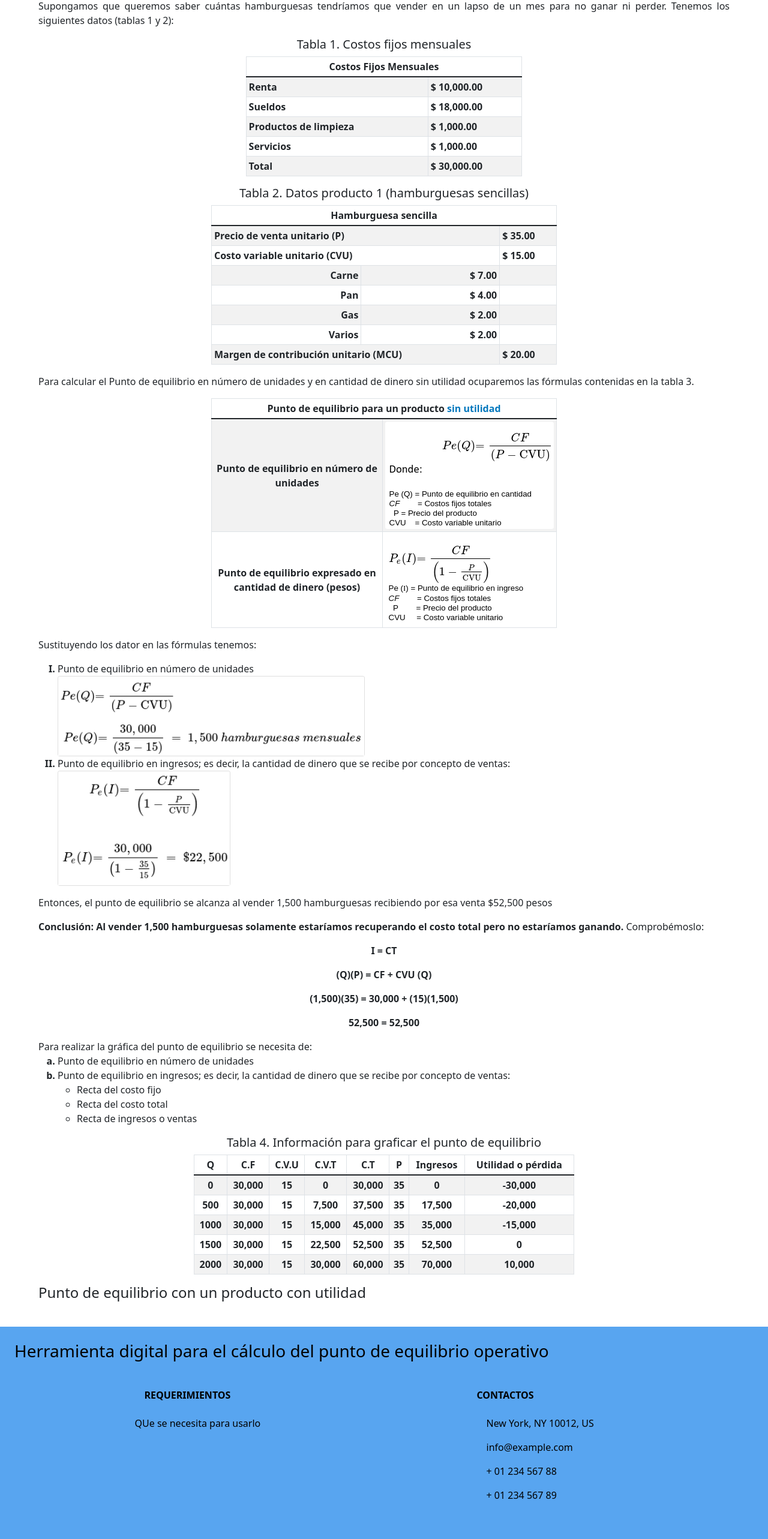
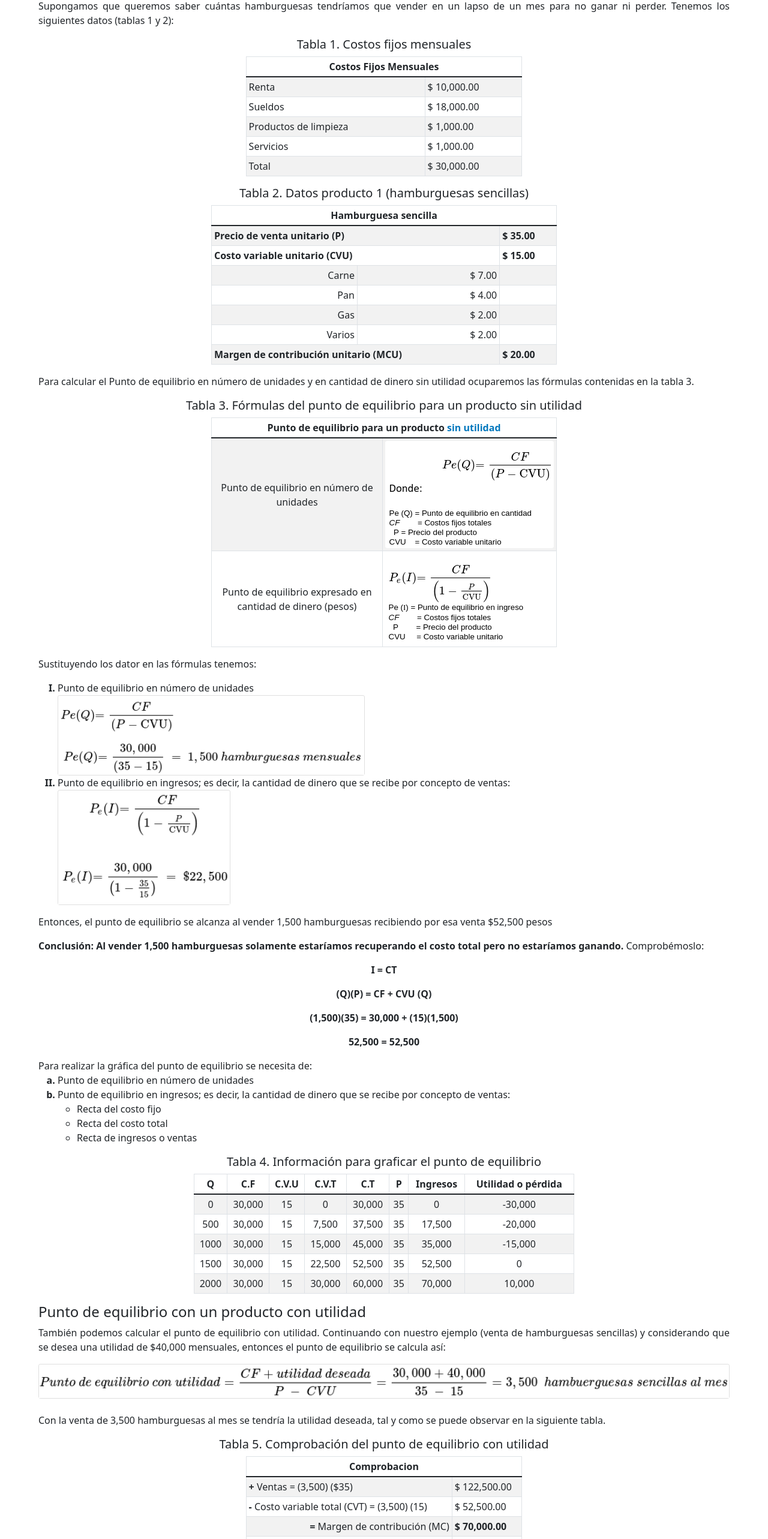
Before and after one commit to alfatlaloc/Simuladores, a React (Create React App) app: page /teoriaPuntoEq-1-1 in a window 1280 px wide. Shown: the part 234-2800 px from the top of the page at 60% size. Built offline with nearby package versions, Linux system fonts and the light colour scheme.

Commit message:
añadiendo parte de la teoria

```diff
--- a/src/Components/HomeFiles/indicePuntoEquilibrio/1PuntoDeEquilibrioOperacional.tsx
+++ b/src/Components/HomeFiles/indicePuntoEquilibrio/1PuntoDeEquilibrioOperacional.tsx
@@ -31,12 +31,12 @@ const PuntoEquilibrioOperacional = () => {
                     <li><a onClick={() => {history.push("/glosario#CV");}}>
                         Costos y gastos variables (CV)
                     </a></li>
-                    <li><a href="glosario#CVU">Costo variable unitario (CVU)</a></li>
-                    <li><a href="glosario#CVT">Costo variable total (CVT)</a></li>
-                    <li><a href="glosario#CF">Costos y gastos fijos (CF)</a></li>
-                    <li><a href="glosario#CT">Costo total (CT) </a></li>
-                    <li><a href="glosario#IngresoVentas">Ingreso o ventas</a></li>
-                    <li><a href="glosario#MCU">Margen de contribución unitario (MCU) o contribución marginal unitaria (CMU) </a></li>
+                    <li><a onClick={() => {history.push("/glosario#CVU");}}>Costo variable unitario (CVU)</a></li>
+                    <li><a onClick={() => {history.push("/glosario#CVT");}}>Costo variable total (CVT)</a></li>
+                    <li><a onClick={() => {history.push("/glosario#CF");}}>Costos y gastos fijos (CF)</a></li>
+                    <li><a onClick={() => {history.push("/glosario#CT");}}>Costo total (CT) </a></li>
+                    <li><a onClick={() => {history.push("/glosario#IngresoVentas");}}>Ingreso o ventas</a></li>
+                    <li><a onClick={() => {history.push("/glosario#MCU");}}>Margen de contribución unitario (MCU) o contribución marginal unitaria (CMU) </a></li>
                 </ul>
             </div>
         </section>
--- a/src/Components/HomeFiles/indicePuntoEquilibrio/1PuntoDeEquilibrioOperacional1Prod.tsx
+++ b/src/Components/HomeFiles/indicePuntoEquilibrio/1PuntoDeEquilibrioOperacional1Prod.tsx
@@ -6,6 +6,7 @@ import { Table, Card } from "react-bootstrap";
 import Image from 'react-bootstrap/Image'
 import puntoA from "../../../img/puntoA.png";
 import puntoB from "../../../img/puntoB.png";
+import formula3 from "../../../img/teoria1-2.png";
 
 const PuntoEquilibrioOperacional1Producto = () => {
     const history = useHistory();
@@ -13,7 +14,8 @@ const PuntoEquilibrioOperacional1Producto = () => {
         <section className="textosEncuadre">
             <h1 id="indice1">Modelo matemático del punto de equilibrio con un producto</h1>
             <div>
-                <p>Hay empresas que solo venden un tipo de artículo o prestan un servicio en particular, en tal caso podemos calcular el punto de equilibrio sin utilidad y con utilidad.</p>
+                <p>Hay empresas que solo venden un tipo de artículo o prestan un servicio en particular, en tal caso
+                    podemos calcular el punto de equilibrio sin utilidad y con utilidad.</p>
                 <h4 id="subindice1">Punto de equilibrio con un producto sin utilidad</h4>
                 <div>
                     <p>Supongamos que queremos saber cuántas hamburguesas tendríamos que vender en un lapso de un mes para no ganar ni perder. Tenemos los siguientes datos (tablas 1 y 2): </p>
@@ -22,6 +24,7 @@ const PuntoEquilibrioOperacional1Producto = () => {
                     <h5>Tabla 2. Datos producto 1 (hamburguesas sencillas) </h5>
                     <Tabla2 />
                     <p>Para calcular el Punto de equilibrio en número de unidades y en cantidad de dinero sin utilidad ocuparemos las fórmulas contenidas en la tabla 3.</p>
+                    <h5>Tabla 3. Fórmulas del punto de equilibrio para un producto sin utilidad </h5>
                     <Tabla3 />
                     <p>Sustituyendo los dator en las fórmulas tenemos:</p>
                     <ol type="I">
@@ -68,7 +71,19 @@ const PuntoEquilibrioOperacional1Producto = () => {
 
                 <h4 id="subindice2">Punto de equilibrio con un producto con utilidad</h4>
                 <div>
-                    <p></p>
+                    <p>También podemos calcular el punto de equilibrio con utilidad. Continuando con
+                        nuestro ejemplo (venta de hamburguesas sencillas) y considerando que se desea una
+                        utilidad de $40,000 mensuales, entonces el punto de equilibrio se calcula así: </p>
+                    <Card style={{ width: '72rem', margin: 'auto' }}>
+                        <Card.Img variant="top" src={formula3} />
+                    </Card>
+                    <br/>
+                    <p>Con la venta de 3,500 hamburguesas al mes se tendría la utilidad deseada, tal y como
+                        se puede observar en la siguiente tabla.</p>
+                    <h5>Tabla 5. Comprobación del punto de equilibrio con utilidad</h5>
+                    <Tabla5 />
+                    <p>Lo que significa que al vender 3,500 hamburguesas al mes se estaría recuperando el costo total y
+                        quedaría la utilidad deseada que es de $40,000.</p>
                 </div>
             </div>
         </section>
@@ -85,24 +100,24 @@ const Tabla1 = () => {
             </thead>
             <tbody>
             <tr>
-                <th>Renta</th>
-                <th>$ 10,000.00</th>
+                <td>Renta</td>
+                <td>$ 10,000.00</td>
             </tr>
             <tr>
-                <th>Sueldos</th>
-                <th>$ 18,000.00</th>
+                <td>Sueldos</td>
+                <td>$ 18,000.00</td>
             </tr>
             <tr>
-                <th>Productos de limpieza</th>
-                <th>$ 1,000.00</th>
+                <td>Productos de limpieza</td>
+                <td>$ 1,000.00</td>
             </tr>
             <tr>
-                <th>Servicios</th>
-                <th>$ 1,000.00</th>
+                <td>Servicios</td>
+                <td>$ 1,000.00</td>
             </tr>
             <tr>
-                <th>Total</th>
-                <th>$ 30,000.00</th>
+                <td>Total</td>
+                <td>$ 30,000.00</td>
             </tr>
             </tbody>
         </Table>
@@ -127,24 +142,24 @@ const Tabla2 = () => {
                 <th>$ 15.00</th>
             </tr>
             <tr className="alinearDerecha">
-                <th>Carne</th>
-                <th>$ 7.00</th>
-                <th></th>
+                <td>Carne</td>
+                <td>$ 7.00</td>
+                <td></td>
             </tr>
             <tr className="alinearDerecha">
-                <th >Pan</th>
-                <th>$ 4.00</th>
-                <th></th>
+                <td >Pan</td>
+                <td>$ 4.00</td>
+                <td></td>
             </tr>
             <tr className="alinearDerecha">
-                <th>Gas</th>
-                <th>$ 2.00</th>
-                <th></th>
+                <td>Gas</td>
+                <td>$ 2.00</td>
+                <td></td>
             </tr>
             <tr className="alinearDerecha">
-                <th>Varios</th>
-                <th>$ 2.00</th>
-                <th></th>
+                <td>Varios</td>
+                <td>$ 2.00</td>
+                <td></td>
             </tr>
             <tr>
                 <th colSpan={2}>Margen de contribución unitario (MCU) </th>
@@ -165,12 +180,12 @@ const Tabla3 = () => {
             </thead>
             <tbody>
             <tr>
-                <th className="alinearCentro">Punto de equilibrio en número de unidades </th>
-                <th><Image src={formula1} rounded style={{ margin: 'auto'}}/></th>
+                <td className="alinearCentro">Punto de equilibrio en número de unidades </td>
+                <td><Image src={formula1} rounded style={{ margin: 'auto'}}/></td>
             </tr>
             <tr>
-                <th className="alinearCentro">Punto de equilibrio expresado en cantidad de dinero (pesos) </th>
-                <th><Image src={formula2} rounded style={{ margin: 'auto'}}/></th>
+                <td className="alinearCentro">Punto de equilibrio expresado en cantidad de dinero (pesos) </td>
+                <td><Image src={formula2} rounded style={{ margin: 'auto'}}/></td>
             </tr>
             </tbody>
         </Table>
@@ -194,54 +209,54 @@ const Tabla4 = () => {
             </thead>
             <tbody>
               <tr>
-                <th>0</th>
-                <th>30,000</th>
-                <th>15</th>
-                <th>0</th>
-                <th>30,000</th>
-                <th>35</th>
-                <th>0</th>
-                <th>-30,000</th>
+                <td>0</td>
+                <td>30,000</td>
+                <td>15</td>
+                <td>0</td>
+                <td>30,000</td>
+                <td>35</td>
+                <td>0</td>
+                <td>-30,000</td>
               </tr>
               <tr>
-                  <th>500</th>
-                  <th>30,000</th>
-                  <th>15</th>
-                  <th>7,500</th>
-                  <th>37,500</th>
-                  <th>35</th>
-                  <th>17,500</th>
-                  <th>-20,000</th>
+                  <td>500</td>
+                  <td>30,000</td>
+                  <td>15</td>
+                  <td>7,500</td>
+                  <td>37,500</td>
+                  <td>35</td>
+                  <td>17,500</td>
+                  <td>-20,000</td>
               </tr>
               <tr>
-                  <th>1000</th>
-                  <th>30,000</th>
-                  <th>15</th>
-                  <th>15,000</th>
-                  <th>45,000</th>
-                  <th>35</th>
-                  <th>35,000</th>
-                  <th>-15,000</th>
+                  <td>1000</td>
+                  <td>30,000</td>
+                  <td>15</td>
+                  <td>15,000</td>
+                  <td>45,000</td>
+                  <td>35</td>
+                  <td>35,000</td>
+                  <td>-15,000</td>
               </tr>
               <tr>
-                  <th>1500</th>
-                  <th>30,000</th>
-                  <th>15</th>
-                  <th>22,500</th>
-                  <th>52,500</th>
-                  <th>35</th>
-                  <th>52,500</th>
-                  <th>0</th>
+                  <td>1500</td>
+                  <td>30,000</td>
+                  <td>15</td>
+                  <td>22,500</td>
+                  <td>52,500</td>
+                  <td>35</td>
+                  <td>52,500</td>
+                  <td>0</td>
               </tr>
               <tr>
-                  <th>2000</th>
-                  <th>30,000</th>
-                  <th>15</th>
-                  <th>30,000</th>
-                  <th>60,000</th>
-                  <th>35</th>
-                  <th>70,000</th>
-                  <th>10,000</th>
+                  <td>2000</td>
+                  <td>30,000</td>
+                  <td>15</td>
+                  <td>30,000</td>
+                  <td>60,000</td>
+                  <td>35</td>
+                  <td>70,000</td>
+                  <td>10,000</td>
               </tr>
 
             </tbody>
@@ -249,4 +264,38 @@ const Tabla4 = () => {
     );
 };
 
+const Tabla5 = () => {
+    return (
+        <Table striped bordered hover size="sm" className="tabla1">
+            <thead>
+            <tr>
+                <th colSpan={2}>Comprobacion</th>
+            </tr>
+            </thead>
+            <tbody>
+            <tr>
+                <td><b>+</b> Ventas = (3,500) ($35)</td>
+                <td>$ 122,500.00</td>
+            </tr>
+            <tr>
+                <td><b>-</b> Costo variable total  (CVT) = (3,500) (15)</td>
+                <td>$ 52,500.00</td>
+            </tr>
+            <tr>
+                <td className="alinearDerecha"><b>=</b> Margen de contribución (MC)</td>
+                <th>$ 70,000.00</th>
+            </tr>
+            <tr>
+                <td><b>-</b> Costos fijos (CF)</td>
+                <td>$ 30,000.00</td>
+            </tr>
+            <tr>
+                <td className="alinearDerecha"><b>=</b> Utilidad</td>
+                <th>$ 40,000.00</th>
+            </tr>
+            </tbody>
+        </Table>
+    );
+};
+
 export default PuntoEquilibrioOperacional1Producto;
--- a/src/Components/HomeFiles/indicePuntoEquilibrio/1PuntoDeEquilibrioOperacionalMultProd.tsx
+++ b/src/Components/HomeFiles/indicePuntoEquilibrio/1PuntoDeEquilibrioOperacionalMultProd.tsx
@@ -1,4 +1,5 @@
 import { useHistory } from "react-router";
+import { Table, Card } from "react-bootstrap";
 import "../../../Styles/Teoria.sass";
 
 const PuntoEquilibrioOperacionalMultiplesProductos = () => {
@@ -6,9 +7,57 @@ const PuntoEquilibrioOperacionalMultiplesProductos = () => {
 
     return (
         <section className="textosEncuadre">
-            <h1 id="indice2">Modelo matemático del punto de equilibrio con multiproductos (mezcla de dos o más productos)</h1>
+            <h1 id="indice2">Modelo matemático del punto de equilibrio con multiproductos
+                (mezcla de dos o más productos)</h1>
+            <div>
+                <p>Lo más común es encontrar empresas que venden más de dos tipos de productos, si ese es el caso,
+                    podemos calcular el punto de equilibrio de la mezcla sin utilidad y con utilidad. </p>
+                <h4 id="subindice1">Punto de equilibrio para una mezcla de productos sin utilidad </h4>
+                <div>
+                    <p>Continuando con el ejemplo de las hamburguesas, supongamos que ahora venderemos hamburguesas
+                        sencillas y hamburguesas hawaianas. Del total de las hamburguesas vendidas al mes se estima
+                        que el 20% son sencillas y el 80% son hawaianas.</p>
+                    <h5>Tabla 6. Relación de costos fijos mensuales</h5>
+                    <Tabla6 />
+                </div>
+
+            </div>
         </section>
     );
 };
 
+const Tabla6 = () => {
+    return (
+        <Table striped bordered hover size="sm" className="tabla1">
+            <thead>
+            <tr>
+                <th colSpan={2}>Costos Fijos Mensuales</th>
+            </tr>
+            </thead>
+            <tbody>
+            <tr>
+                <td>Renta</td>
+                <td>$ 10,000.00</td>
+            </tr>
+            <tr>
+                <td>Sueldos</td>
+                <td>$ 18,000.00</td>
+            </tr>
+            <tr>
+                <td>Productos de limpieza</td>
+                <td>$ 1,000.00</td>
+            </tr>
+            <tr>
+                <td>Servicios</td>
+                <td>$ 1,000.00</td>
+            </tr>
+            <tr>
+                <td>Total</td>
+                <td>$ 30,000.00</td>
+            </tr>
+            </tbody>
+        </Table>
+    );
+};
+
 export default PuntoEquilibrioOperacionalMultiplesProductos;
--- a/src/Components/HomeFiles/puntoEquilibrio.tsx
+++ b/src/Components/HomeFiles/puntoEquilibrio.tsx
@@ -21,7 +21,7 @@ const PuntoEquilibrio = () => {
                 <li><a onClick={() => {history.push("/teoriaPuntoEq-1-1#subindice1");}}>1.1.1 Punto de equilibrio con un producto sin utilidad</a></li>
                 <li><a onClick={() => {history.push("/teoriaPuntoEq-1-1#subindice2");}}>1.1.2 Punto de equilibrio con un producto con utilidad</a></li>
             </ul>
-            <li><a onClick={() => {history.push("/teoriaPuntoEq-1-1#indice2");}}>1.2 Modelo matemático del punto de equilibrio con multiproductos (mezcla de dos o más productos)</a></li>
+            <li><a onClick={() => {history.push("/teoriaPuntoEq-1-2");}}>1.2 Modelo matemático del punto de equilibrio con multiproductos (mezcla de dos o más productos)</a></li>
             <ul>
                 <li><a>1.2.1 Punto de equilibrio para una mezcla de productos sin utilidad</a></li>
                 <li><a>1.2.2 Punto de equilibrio para una mezcla de productos con utilidad</a></li>
```
Also changed, not shown: src/img/teoria1-2.png (added).
